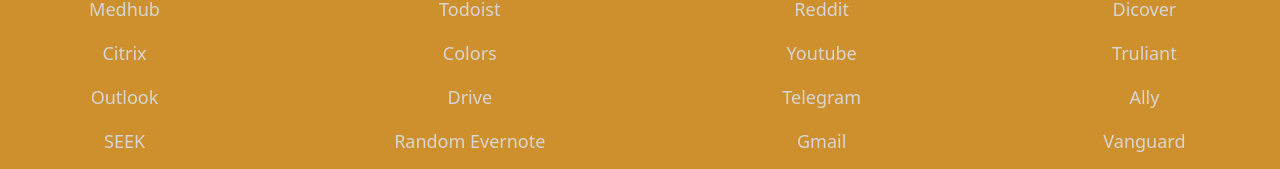
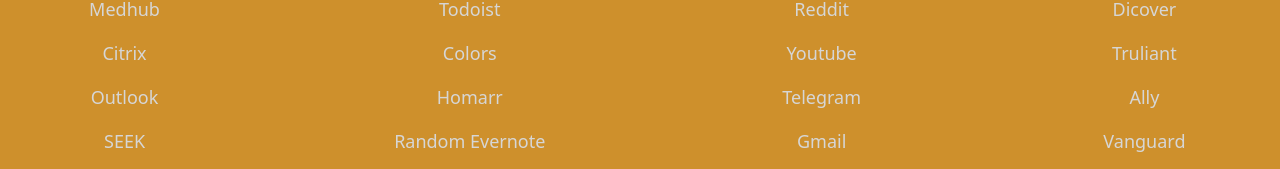
Before and after one commit to kangruixiang/sveltestartpage, a Svelte app: page / in a window 1280 px wide. Shown: the part 292-461 px from the top of the page. Built offline with nearby package versions, Linux system fonts and the light colour scheme; the HTML template or start-up script is replaced by a standard one; a web font is replaced by a local one.

Commit message:
added homarr

```diff
--- a/src/App.svelte
+++ b/src/App.svelte
@@ -75,8 +75,8 @@
         url: "https://color.krxiang.com",
       },
       {
-        name: "Drive",
-        url: "https://drive.google.com",
+        name: "Homarr",
+        url: "http://100.92.18.77:7575",
       },
       {
         name: "Random Evernote",
```
